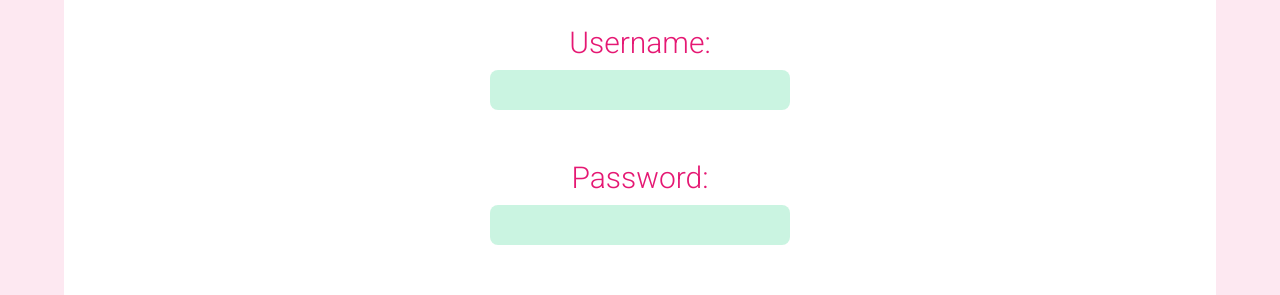
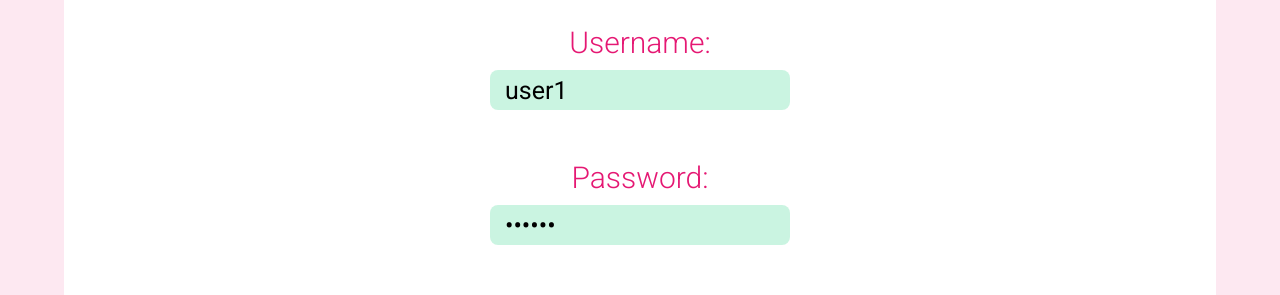
Before and after one commit to belenjn/clever-post, a React (Vite) app: page /login in a window 1280 px wide. Shown: the part 452-747 px from the top of the page. Built offline with nearby package versions, Linux system fonts and the light colour scheme.

Commit message:
Styles updated, errors in routes(not finished)

```diff
--- a/src/App.tsx
+++ b/src/App.tsx
@@ -1,19 +1,22 @@
-import { BrowserRouter, Route, Routes } from "react-router-dom";
+import { useState } from "react";
+import { BrowserRouter, Route, Routes, useNavigate } from "react-router-dom";
 import { Content } from "./components/Content";
-import { Footer } from "./components/Footer";
 import { Login } from "./components/Login";
-import { Navbar } from "./components/Navbar";
+import {PrivateRoute} from "./components/PrivateRoute";
 import "./styles/App.scss";
 
 function App() {
+
+  const [authenticated, setAuthenticated] = useState<boolean>(false);
+
   return (
     <div className="App">
       <BrowserRouter>
         <Routes>
-          <Route path="/" element={<Content />} />
-          <Route path="/login" element={<Login />} />
-          {/* <Route path="*" element={<NotFound />} /> */} //TODO: hacer pagina
-          404
+        <Route path="/" element={<PrivateRoute component={<Content/>} auth={authenticated}/>} />
+        <Route path="/login" element={<Login setAuthenticated={setAuthenticated}/>} />
+          {/* <Route path="*" element={<NotFound />} /> */}
+          //TODO: hacer pagina 404
         </Routes>
       </BrowserRouter>
     </div>
--- a/src/components/Login.tsx
+++ b/src/components/Login.tsx
@@ -1,4 +1,19 @@
-export const Login = () => {
+export const Login = ({ setAuthenticated }: { setAuthenticated: any }) => {
+
+    interface User {
+        username: string,
+        password: string
+    }
+
+    const user1: User = {
+        username: 'user1',
+        password: '123456'
+    }
+
+  const handleClick = (): void => {
+    setAuthenticated(true)
+  };
+
   return (
     <div className="login">
       <h1 className="login__title">WELCOME TO CLEVER-POST</h1>
@@ -10,12 +25,14 @@ export const Login = () => {
         <div className="login__data--logo" />
 
         <h4 className="login__data--title">Username:</h4>
-        <input type="text" className="login__data--input" />
+        <input required type="text" defaultValue={user1.username} className="login__data--input" />
 
         <h4 className="login__data--title">Password:</h4>
-        <input type="password" className="login__data--input" />
+        <input required type="password" defaultValue={user1.password}  className="login__data--input" />
 
-        <button className="login__data--button">Log In</button>
+        <button className="login__data--button" onClick={handleClick}>
+          Log In
+        </button>
       </div>
     </div>
   );
--- /dev/null
+++ b/src/components/PrivateRoute.tsx
@@ -0,0 +1,11 @@
+import { FunctionComponent } from "react";
+import { Navigate } from "react-router-dom";
+
+interface Props {
+  component: FunctionComponent;
+  auth: boolean;
+}
+
+export const PrivateRoute = ({ component: Component, auth }: Props ) => {
+  return auth === true ? <Component /> : <Navigate to="/login" />;
+};
--- a/src/styles/App.css
+++ b/src/styles/App.css
@@ -88,6 +88,8 @@ body {
   border-radius: 8px;
   background-color: #1acf7e3b;
   margin-bottom: 50px;
+  font-size: 25px;
+  padding: 15px;
   width: 300px;
   height: 40px;
 }
--- a/src/styles/App.scss
+++ b/src/styles/App.scss
@@ -102,6 +102,8 @@ body {
       border-radius: map-get($borderRadius, "primary");
       background-color: map-get($colors, "greenInputLogIn");
       margin-bottom: map-get($sizes, "marginTop");
+      font-size: 25px;
+      padding: 15px;
       width: 300px;
       height: 40px;
     }
```
Also changed, not shown: 1 other file (tests, documents, lock files or other folders).
